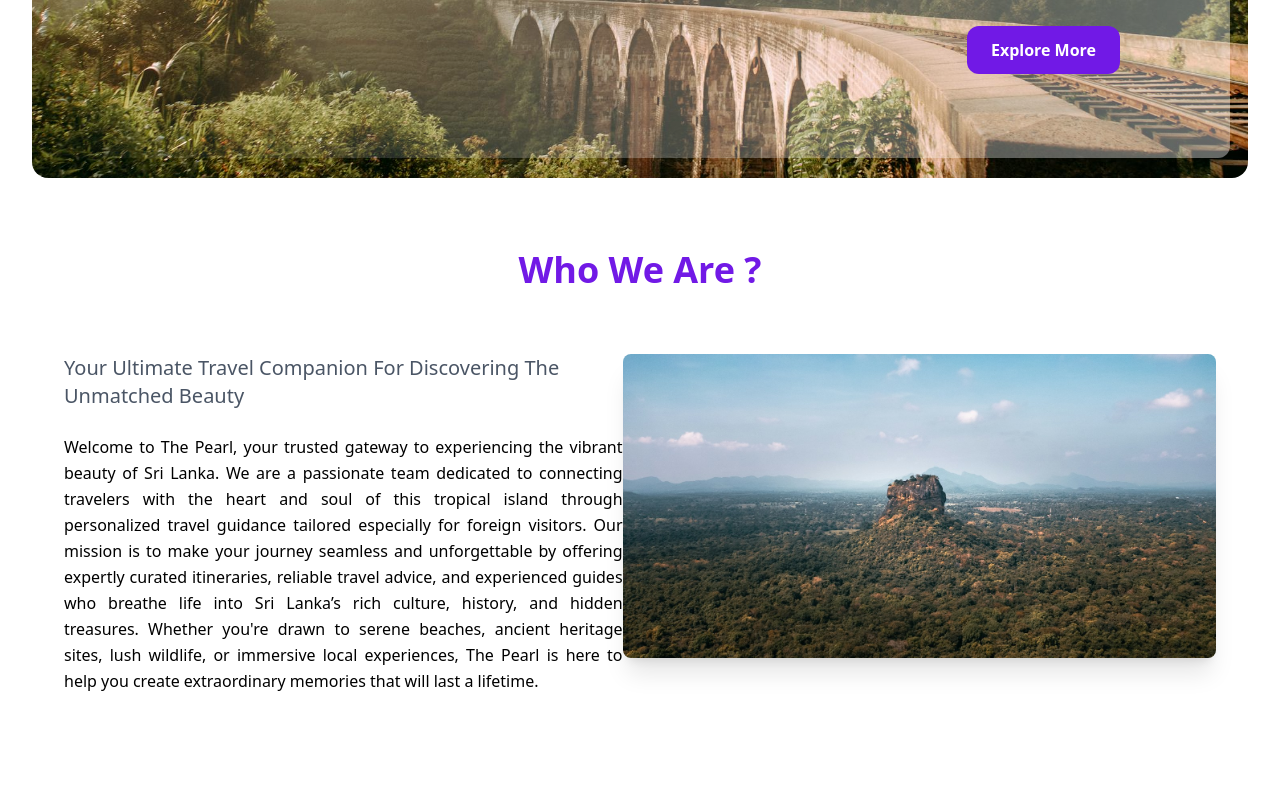
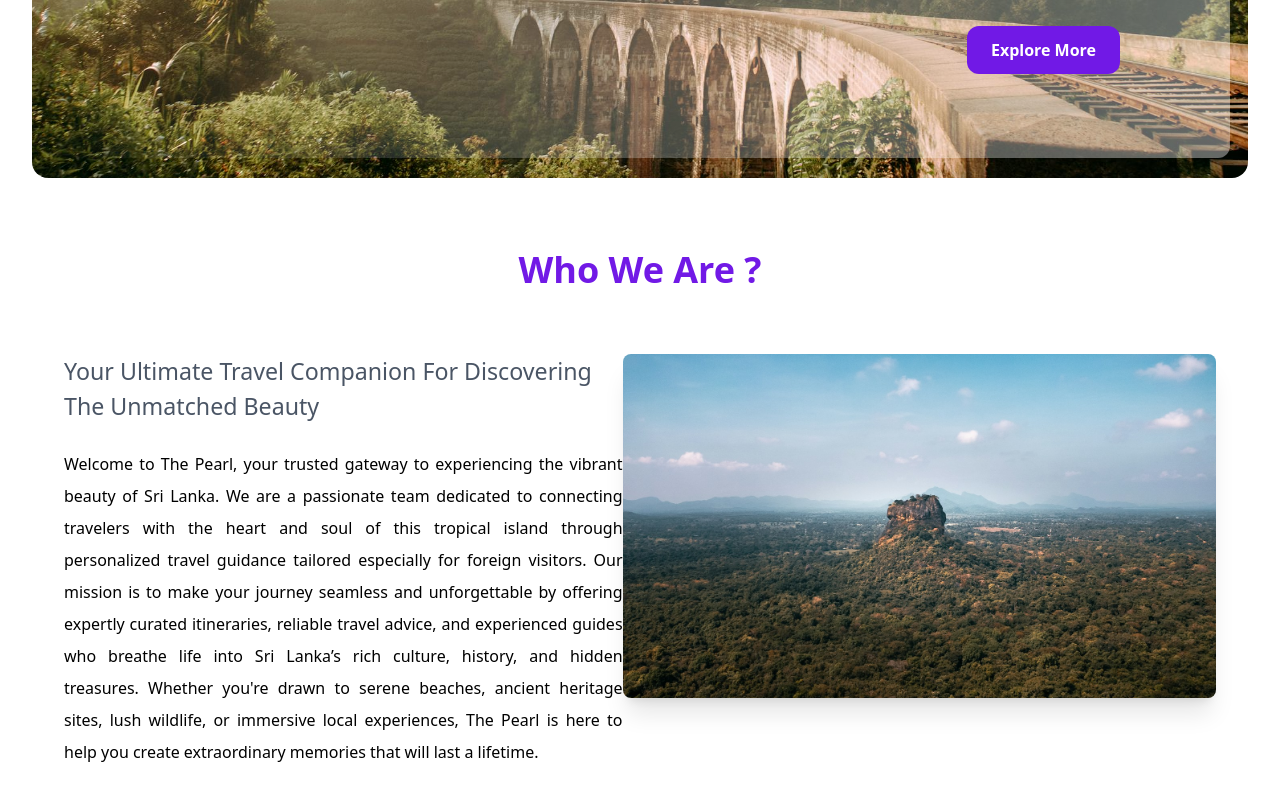
Before and after one commit to KavithRashintha/The_Pearl, a Next.js app in the folder Front-End/the_pearl/: page /home in a window 1280 px wide. Shown: the part 554-1354 px from the top of the page. Before the commit the page ends 1320 px from the top, so only its background shows below. Built offline with nearby package versions, Linux system fonts and the light colour scheme.

Commit message:
Tourist who we are section modified

```diff
--- a/Front-End/the_pearl/src/app/(tourist)/home/page.tsx
+++ b/Front-End/the_pearl/src/app/(tourist)/home/page.tsx
@@ -12,12 +12,12 @@ export default function Home(){
 
                 <div className="flex flex-row justify-between w-full px-16">
                     <div className="w-160">
-                        <p className="font-medium text-xl mb-6 capitalize text-gray-600">Your ultimate travel companion for discovering the unmatched beauty</p>
-                        <p className="font-normal text-md text-justify leading-relaxed">
+                        <p className="font-medium text-[1.45rem] mb-6 capitalize text-gray-600">Your ultimate travel companion for discovering the unmatched beauty</p>
+                        <p className="font-normal text-md text-justify leading-[32px]">
                             Welcome to The Pearl, your trusted gateway to experiencing the vibrant beauty of Sri Lanka. We are a passionate team dedicated to connecting travelers with the heart and soul of this tropical island through personalized travel guidance tailored especially for foreign visitors. Our mission is to make your journey seamless and unforgettable by offering expertly curated itineraries, reliable travel advice, and experienced guides who breathe life into Sri Lanka’s rich culture, history, and hidden treasures. Whether you're drawn to serene beaches, ancient heritage sites, lush wildlife, or immersive local experiences, The Pearl is here to help you create extraordinary memories that will last a lifetime.
                         </p>
                     </div>
-                    <div className="w-full md:w-170 h-76 relative overflow-hidden rounded-lg shadow-xl">
+                    <div className="w-full md:w-170 h-86 relative overflow-hidden rounded-lg shadow-xl">
                         <Image
                             src="/images/tourist_intro_image.jpg"
                             alt="The Pearl Team"
```
